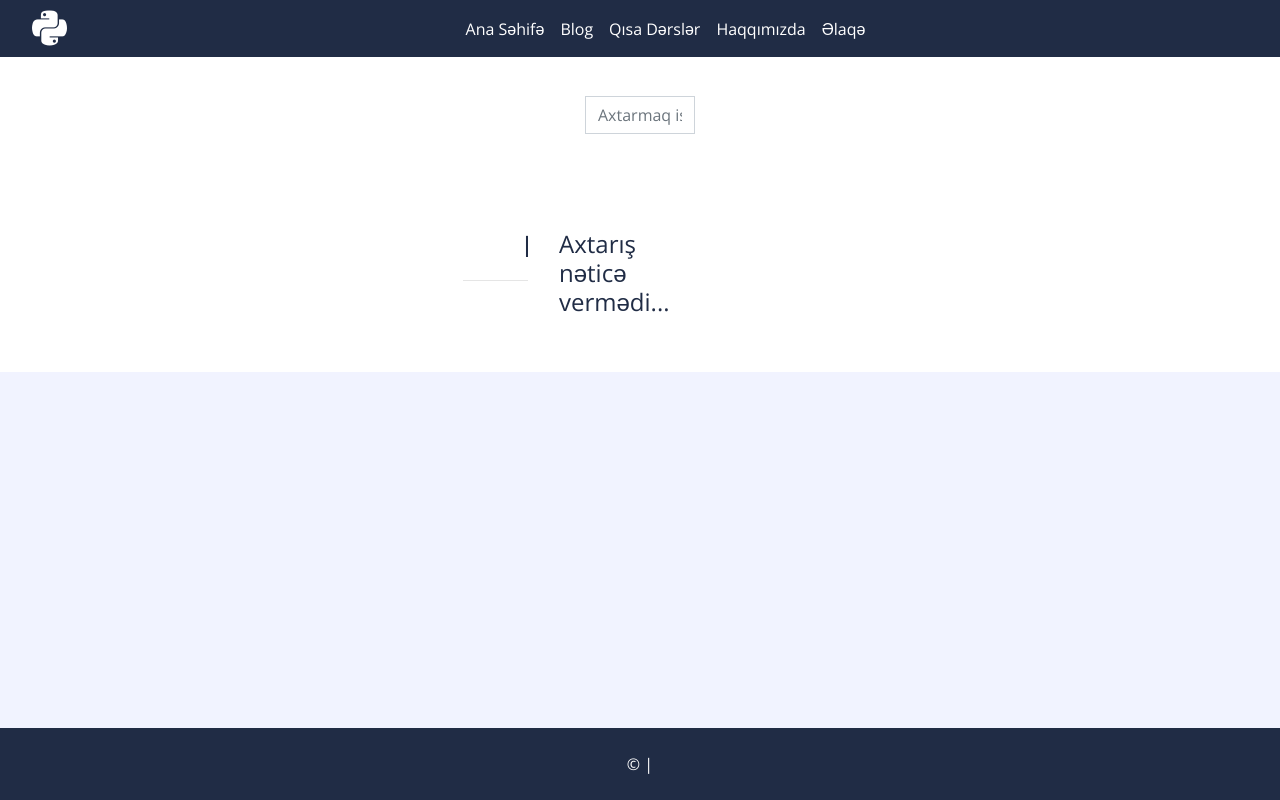
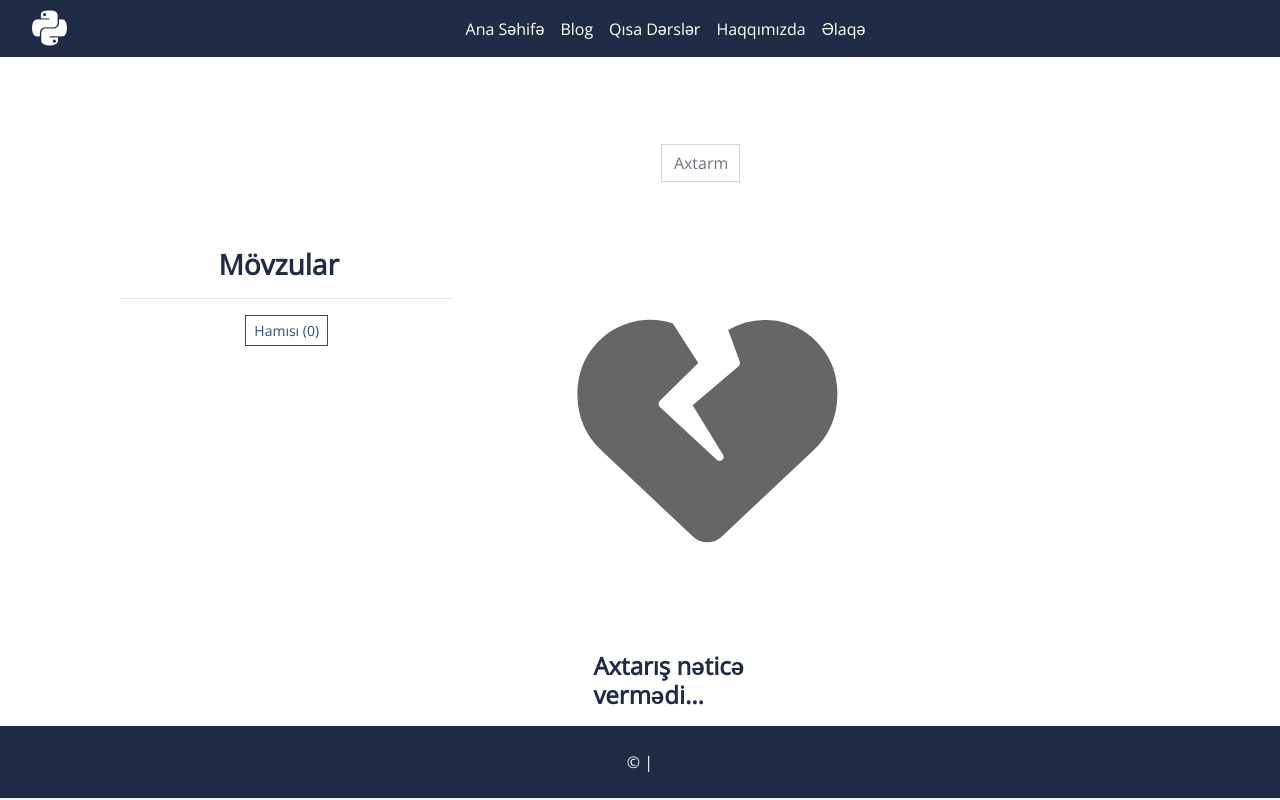
Before and after one commit to anarbyrm/python_blog, a Django app: page /posts/ in a window 1280 px wide. Run offline with Django 4.2, Linux system fonts and the light colour scheme; data that the repository does not hold is empty; some libraries are stand-ins or nearby versions.

Commit message:
refactoring v2

```diff
--- a/templates/blog/contact.html
+++ b/templates/blog/contact.html
@@ -20,6 +20,7 @@
                 <p>anar.bayram@yahoo.com</p>
             </div>
         </div>
+        <div class="row px-3 pb-2">
             <div class="col-md-12 pb-1">
                 <div class="contact-form m-5">
                     <form method='post' name="sentMessage">
@@ -58,6 +59,7 @@
                 </div>
             </div>
         </div>
+    </div>
     <!-- Contact End -->
 {% endblock %}
 
--- a/templates/blog/posts.html
+++ b/templates/blog/posts.html
@@ -1,23 +1,39 @@
 {% extends 'partials/base.html'%}
 {% load static %}
+{% block css %}
+    <style>
+        .filters {
+              width: 250pt;
+              position: fixed;
+              z-index: 1;
+              top: 200px;
+              left: 120px;
+              overflow-x: hidden;
+              padding-bottom: 50px;
+            }
+    </style>
+{% endblock %}
+
 {% block content %}
 <div class="d-flex justify-content-center bg-white">
-    <div class="pl-3 pr-3">
-        <div class="row col-8 center pt-5">
-            <form method="get">
-                <div class='d-flex justify-content-center'>
-                    <input class="form-control mb-5 ml-5 mr-5" placeholder="Axtarmaq istədiyiniz məqaləni və ya dərsi yazın..." name="q"/>
+    <div>
+
+        <div class="row">
+            <!-- Blog List Start -->
+            <div class="container dbg-white col-3">
+                <div class="filters">
+                    {% include 'partials/filters.html' %}
                 </div>
-            </form>
-        </div>
+            </div>
 
-    <div class="row">
-        <!-- Blog List Start -->
-        <div class="container bg-white col-3 position-fixed pr-5">
-            {% include 'partials/filters.html' %}
-        </div>
-        <div class="container bg-white pt-5 col-7">
-
+            <div class="container-fluid col-8 bg-white pt-5">
+                <div class="col-10 center pt-5">
+                    <form method="get">
+                        <div class='d-flex justify-content-center'>
+                            <input class="form-control mb-5 ml-5 mr-5" placeholder="Axtarmaq istədiyiniz məqaləni və ya dərsi yazın..." name="q"/>
+                        </div>
+                    </form>
+                </div>
             {% for post in posts %}
             <div class="row blog-item px-3 pb-5">
                 <div class="col-md-5">
@@ -39,9 +55,11 @@
             </div>
                 {% if not forloop.last %}<hr>{% endif %}
         {% empty %}
-            <div class="row blog-item px-3 pb-5">
-                <div class="col-md-5">
-                    <h4>Axtarış nəticə vermədi...</h4>
+            <div class="class="row blog-item px-3 pb-5"">
+                <div>
+                    <div style="font-size: 260px"><i class="fas fa-heart-broken"></i></div>
+
+                    <h4 class="mt-md-4 px-md-3 mb-2 py-2 bg-white font-weight-bold">Axtarış nəticə vermədi...</h4>
                 </div>
             </div>
         {% endfor %}
--- a/templates/partials/base.html
+++ b/templates/partials/base.html
@@ -28,10 +28,12 @@
                 <div class="content">
                     {% include 'partials/header.html' %}
                     {% block content %}{% endblock %}
-                    {% include 'partials/footer.html' %}
                 </div>
             </div>
 
         {% block js %}{% endblock %}
     </body>
+    <footer>
+        {% include 'partials/footer.html' %}
+    </footer>
 </html>
--- a/templates/partials/filters.html
+++ b/templates/partials/filters.html
@@ -5,7 +5,7 @@
             <h3 class="font-weight-bold mt-5 mr-3">Mövzular</h3>
             <hr>
             <div>
-                <a href="% url 'post-list-page' %}" class="btn btn-sm btn-outline-primary mb-1">Hamısı ({{ all_posts_count }})</a>
+                <a href="{% url 'post-list-page' %}" class="btn btn-sm btn-outline-primary mb-1">Hamısı ({{ all_posts_count }})</a>
                 {% for tag in tags %}
                     <a href="{% url 'post-list-page' %}?tag={{ tag.name }}" class="btn btn-sm btn-outline-primary mb-1">{{ tag.name }} ({{ tag.post_set.count }})</a>
                 {% endfor %}
--- a/templates/partials/footer.html
+++ b/templates/partials/footer.html
@@ -1,6 +1,7 @@
 {% load static %}
 <!-- Footer Start -->
-    <div class="container col-12 py-4 bg-secondary text-center fixed-bottom">
+
+    <div class="container col-12 py-4 bg-secondary text-center">
         <p class="m-0 text-white">
            <a class="text-white font-weight-bold" href="{% url 'home-page' %}">{{ setting.site_name }}</a> &copy; {{ setting.site_name_footer }} |  {{ setting.footer_caption }}
         </p>
```
Lines whose indentation alone changed are shown as unchanged.
